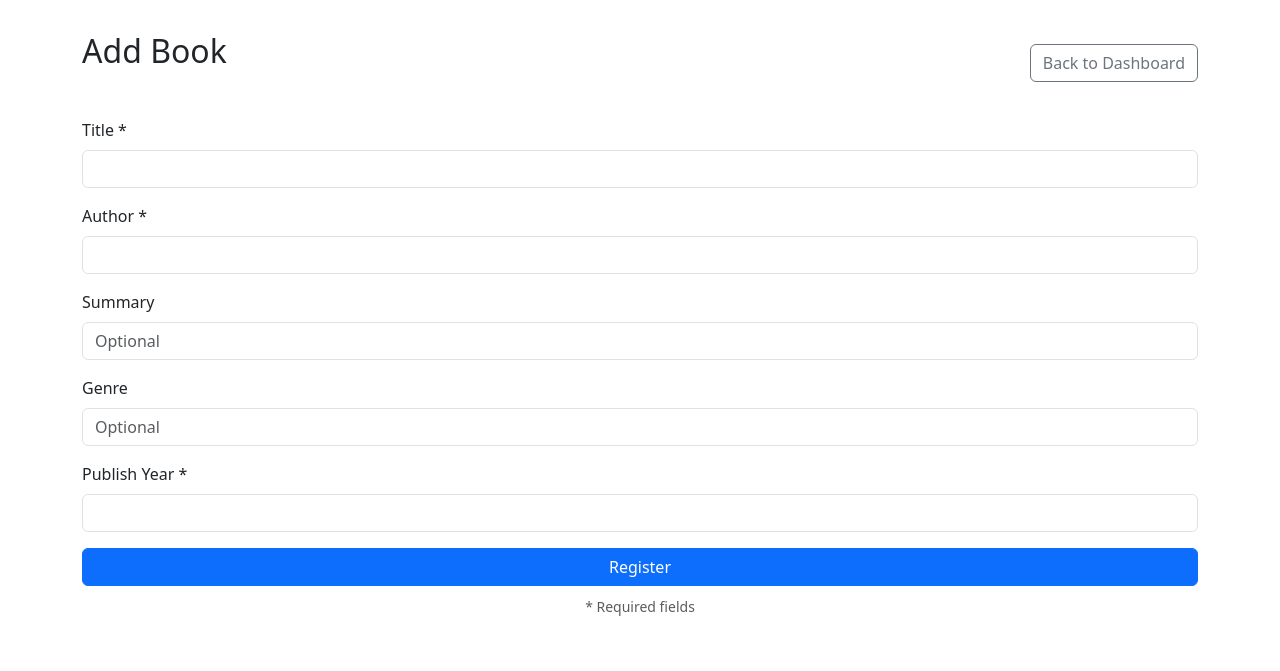
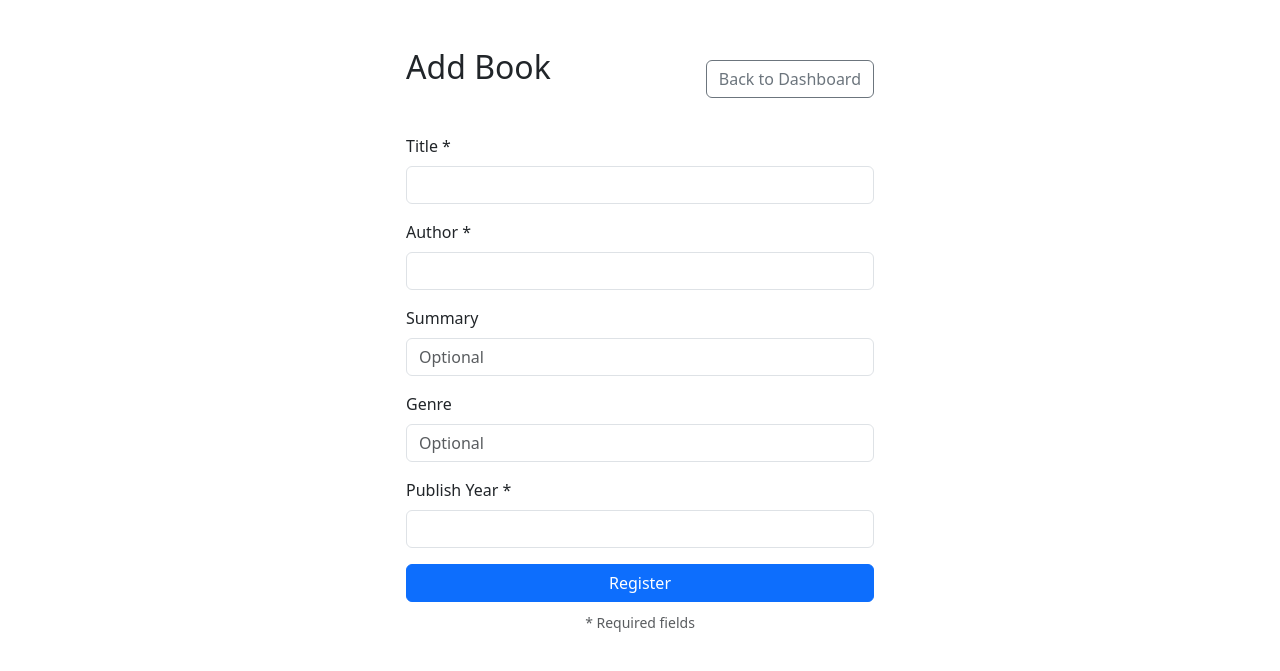
Before and after one commit to stephaniefangs/Database-Project, a Django app: page /add_book/ in a window 1280 px wide. Shown: the top 671 px of the page. Run offline with Django 4.2, Linux system fonts and the light colour scheme.

Commit message:
fix formatting for add book

```diff
--- a/templates/add_book.html
+++ b/templates/add_book.html
@@ -2,6 +2,7 @@
 {% block title %}Add Book{% endblock %}
 
 {% block content %}
+    <div class="form-container">
         <div class="d-flex justify-content-between align-items-center mb-4">
             <h2 class="text-center mb-4">Add Book</h2>
             <a href="{% url 'dashboard' %}" class="btn btn-outline-secondary">Back to Dashboard</a>
@@ -33,4 +34,5 @@
         <div class="text-center mt-2">
                 <small class="text-muted">* Required fields</small>
         </div>
+    </div>
 {% endblock %}
```
Lines whose indentation alone changed are shown as unchanged.
